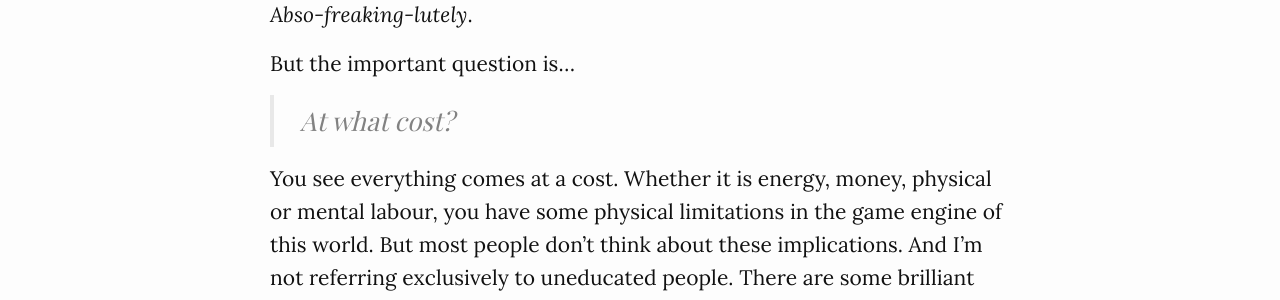
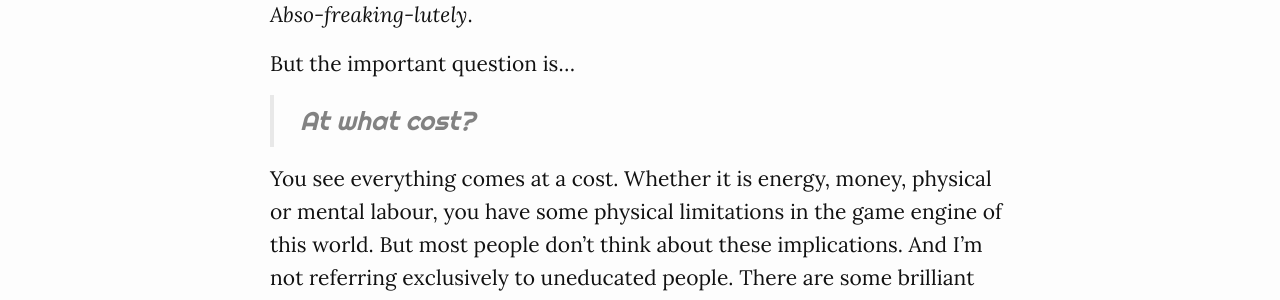
Before and after one commit to captaindweeb/captaindweeb.github.io, a Jekyll site: the page built from _posts/2016-04-04-hallo-world.markdown, in a window 1280 px wide. Shown: the part 843-1143 px from the top of the page. Built offline with Jekyll 4.4.1, drawn with Linux system fonts in a browser that asks for light colours; some web fonts are replaced.

Commit message:
Fix blockquote font family

```diff
--- a/_sass/_base.scss
+++ b/_sass/_base.scss
@@ -116,7 +116,7 @@ blockquote {
     border-left: 4px solid $grey-color-light;
     padding-left: 1em;
     font-size: 26px;
-    font-family: "Playfair Display";
+    font-family: "Righteous";
     line-height: 2em;
     font-style: italic;
 
```
